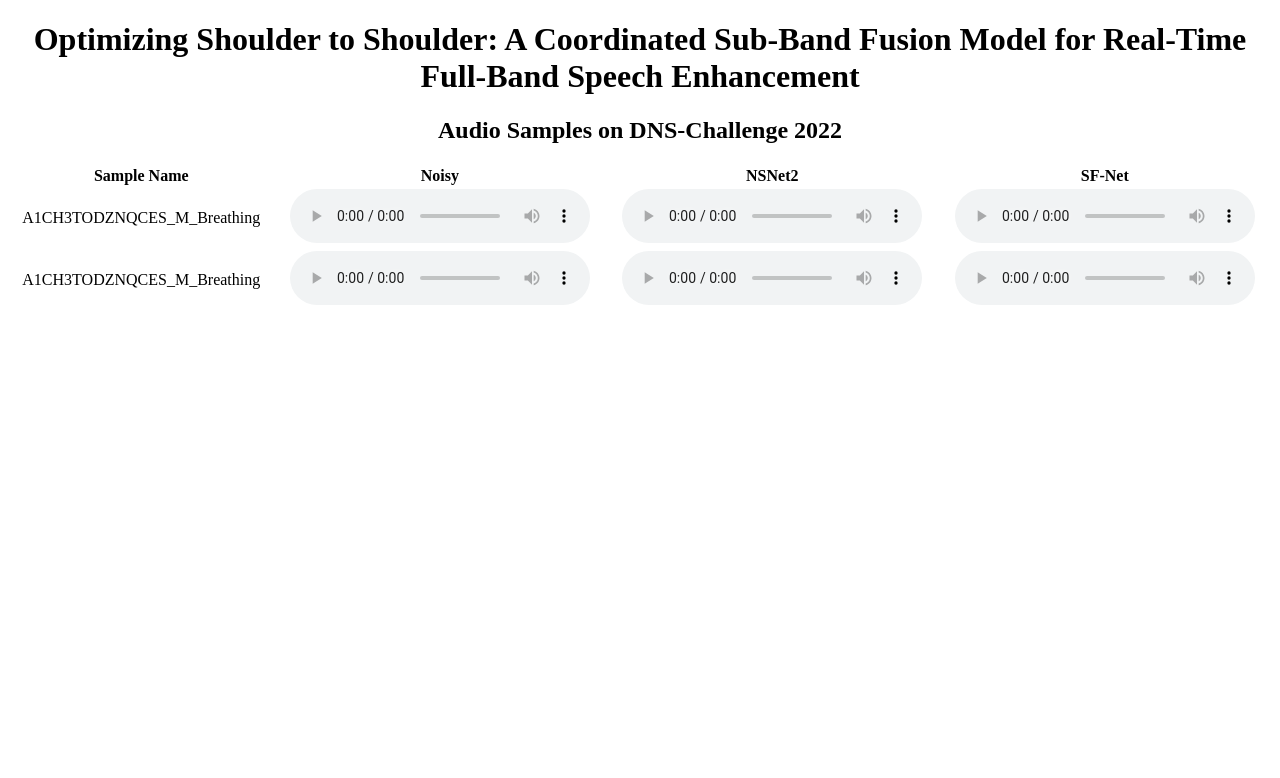
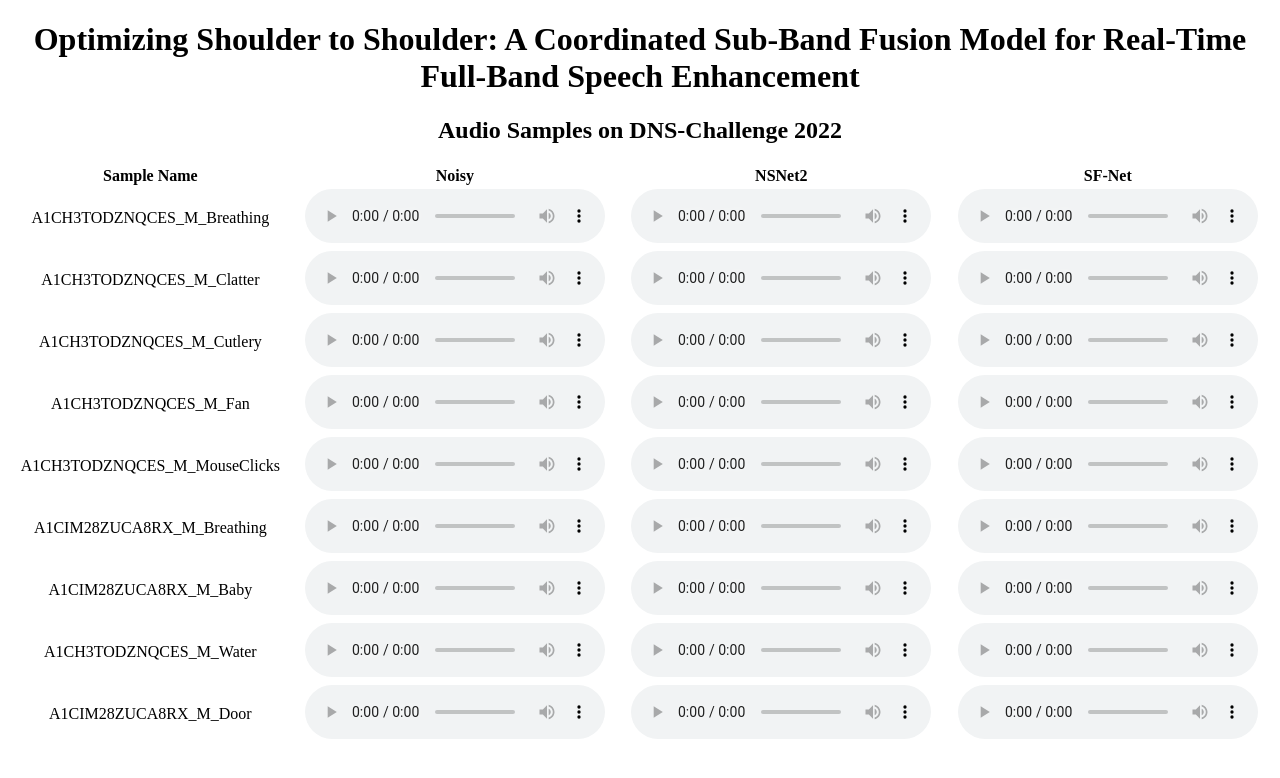
Before and after one commit to yuguochencuc/sfnet_demo, a plain HTML site: page index.html in a window 1280 px wide. Drawn offline with Linux system fonts and the light colour scheme.

Commit message:
Update index.html

```diff
--- a/index.html
+++ b/index.html
@@ -36,7 +36,7 @@
 			</tr>
 
 			<tr>
-				<td class='auto-style'>A1CH3TODZNQCES_M_Breathing</td>
+				<td class='auto-style'>A1CH3TODZNQCES_M_Clatter</td>
 				<td class='auto-style'>
 					<audio controls>
 						<source src="Audio_samples_DNS_blindset/blind_test_noisy/A1CH3TODZNQCES_M_Clatter_Near_Regular_SP_Mobile_Primary.wav", type="audio/mpeg">
@@ -53,6 +53,142 @@
 					</audio>
 				</td>
 			</tr>
+
+			<tr>
+				<td class='auto-style'>A1CH3TODZNQCES_M_Cutlery</td>
+				<td class='auto-style'>
+					<audio controls>
+						<source src="Audio_samples_DNS_blindset/blind_test_noisy/A1CH3TODZNQCES_M_Cutlery_Near_Regular_SP_Mobile_Primary.wav", type="audio/mpeg">
+					</audio>
+				</td>
+				<td class='auto-style'>
+					<audio controls>
+						<source src="Audio_samples_DNS_blindset/NSNet2/A1CH3TODZNQCES_M_Cutlery_Near_Regular_SP_Mobile_Primary.wav", type="audio/mpeg">
+					</audio>
+				</td>
+				<td class='auto-style'>
+					<audio controls>
+						<source src="Audio_samples_DNS_blindset/SF-Net/A1CH3TODZNQCES_M_Cutlery_Near_Regular_SP_Mobile_Primary.wav", type="audio/mpeg">
+					</audio>
+				</td>
+			</tr>
+
+			<tr>
+				<td class='auto-style'>A1CH3TODZNQCES_M_Fan</td>
+				<td class='auto-style'>
+					<audio controls>
+						<source src="Audio_samples_DNS_blindset/blind_test_noisy/A1CH3TODZNQCES_M_Fan_Near_Regular_SP_Mobile_Primary.wav", type="audio/mpeg">
+					</audio>
+				</td>
+				<td class='auto-style'>
+					<audio controls>
+						<source src="Audio_samples_DNS_blindset/NSNet2/A1CH3TODZNQCES_M_Fan_Near_Regular_SP_Mobile_Primary.wav", type="audio/mpeg">
+					</audio>
+				</td>
+				<td class='auto-style'>
+					<audio controls>
+						<source src="Audio_samples_DNS_blindset/SF-Net/A1CH3TODZNQCES_M_Fan_Near_Regular_SP_Mobile_Primary.wav", type="audio/mpeg">
+					</audio>
+				</td>
+			</tr>
+
+			<tr>
+				<td class='auto-style'>A1CH3TODZNQCES_M_MouseClicks</td>
+				<td class='auto-style'>
+					<audio controls>
+						<source src="Audio_samples_DNS_blindset/blind_test_noisy/A1CH3TODZNQCES_M_MouseClicks_Near_Regular_SP_Mobile_Primary.wav", type="audio/mpeg">
+					</audio>
+				</td>
+				<td class='auto-style'>
+					<audio controls>
+						<source src="Audio_samples_DNS_blindset/NSNet2/A1CH3TODZNQCES_M_MouseClicks_Near_Regular_SP_Mobile_Primary.wav", type="audio/mpeg">
+					</audio>
+				</td>
+				<td class='auto-style'>
+					<audio controls>
+						<source src="Audio_samples_DNS_blindset/SF-Net/A1CH3TODZNQCES_M_MouseClicks_Near_Regular_SP_Mobile_Primary.wav", type="audio/mpeg">
+					</audio>
+				</td>
+			</tr>
+
+			<tr>
+				<td class='auto-style'>A1CIM28ZUCA8RX_M_Breathing</td>
+				<td class='auto-style'>
+					<audio controls>
+						<source src="Audio_samples_DNS_blindset/blind_test_noisy/A1CIM28ZUCA8RX_M_Breathing_Near_Regular_SP_Mobile_Primary.wav", type="audio/mpeg">
+					</audio>
+				</td>
+				<td class='auto-style'>
+					<audio controls>
+						<source src="Audio_samples_DNS_blindset/NSNet2/A1CIM28ZUCA8RX_M_Breathing_Near_Regular_SP_Mobile_Primary.wav", type="audio/mpeg">
+					</audio>
+				</td>
+				<td class='auto-style'>
+					<audio controls>
+						<source src="Audio_samples_DNS_blindset/SF-Net/A1CIM28ZUCA8RX_M_Breathing_Near_Regular_SP_Mobile_Primary.wav", type="audio/mpeg">
+					</audio>
+				</td>
+			</tr>
+
+			<tr>
+				<td class='auto-style'>A1CIM28ZUCA8RX_M_Baby</td>
+				<td class='auto-style'>
+					<audio controls>
+						<source src="Audio_samples_DNS_blindset/blind_test_noisy/A1CIM28ZUCA8RX_M_Baby_Near_Regular_SP_Mobile_Primary.wav", type="audio/mpeg">
+					</audio>
+				</td>
+				<td class='auto-style'>
+					<audio controls>
+						<source src="Audio_samples_DNS_blindset/NSNet2/A1CIM28ZUCA8RX_M_Baby_Near_Regular_SP_Mobile_Primary.wav", type="audio/mpeg">
+					</audio>
+				</td>
+				<td class='auto-style'>
+					<audio controls>
+						<source src="Audio_samples_DNS_blindset/SF-Net/A1CIM28ZUCA8RX_M_Baby_Near_Regular_SP_Mobile_Primary.wav", type="audio/mpeg">
+					</audio>
+				</td>
+			</tr>
+
+			<tr>
+				<td class='auto-style'>A1CH3TODZNQCES_M_Water</td>
+				<td class='auto-style'>
+					<audio controls>
+						<source src="Audio_samples_DNS_blindset/blind_test_noisy/A1CH3TODZNQCES_M_Water_Near_Regular_SP_Mobile_Primary.wav", type="audio/mpeg">
+					</audio>
+				</td>
+				<td class='auto-style'>
+					<audio controls>
+						<source src="Audio_samples_DNS_blindset/NSNet2/A1CH3TODZNQCES_M_Water_Near_Regular_SP_Mobile_Primary.wav", type="audio/mpeg">
+					</audio>
+				</td>
+				<td class='auto-style'>
+					<audio controls>
+						<source src="Audio_samples_DNS_blindset/SF-Net/A1CH3TODZNQCES_M_Water_Near_Regular_SP_Mobile_Primary.wav", type="audio/mpeg">
+					</audio>
+				</td>
+			</tr>
+
+			<tr>
+				<td class='auto-style'>A1CIM28ZUCA8RX_M_Door</td>
+				<td class='auto-style'>
+					<audio controls>
+						<source src="Audio_samples_DNS_blindset/blind_test_noisy/A1CIM28ZUCA8RX_M_Door_Near_Regular_SP_Mobile_Primary.wav", type="audio/mpeg">
+					</audio>
+				</td>
+				<td class='auto-style'>
+					<audio controls>
+						<source src="Audio_samples_DNS_blindset/NSNet2/A1CIM28ZUCA8RX_M_Door_Near_Regular_SP_Mobile_Primary.wav", type="audio/mpeg">
+					</audio>
+				</td>
+				<td class='auto-style'>
+					<audio controls>
+						<source src="Audio_samples_DNS_blindset/SF-Net/A1CIM28ZUCA8RX_M_Door_Near_Regular_SP_Mobile_Primary.wav", type="audio/mpeg">
+					</audio>
+				</td>
+			</tr>
+
+
+
 		</table>
 	</head>
 	<body>
```
